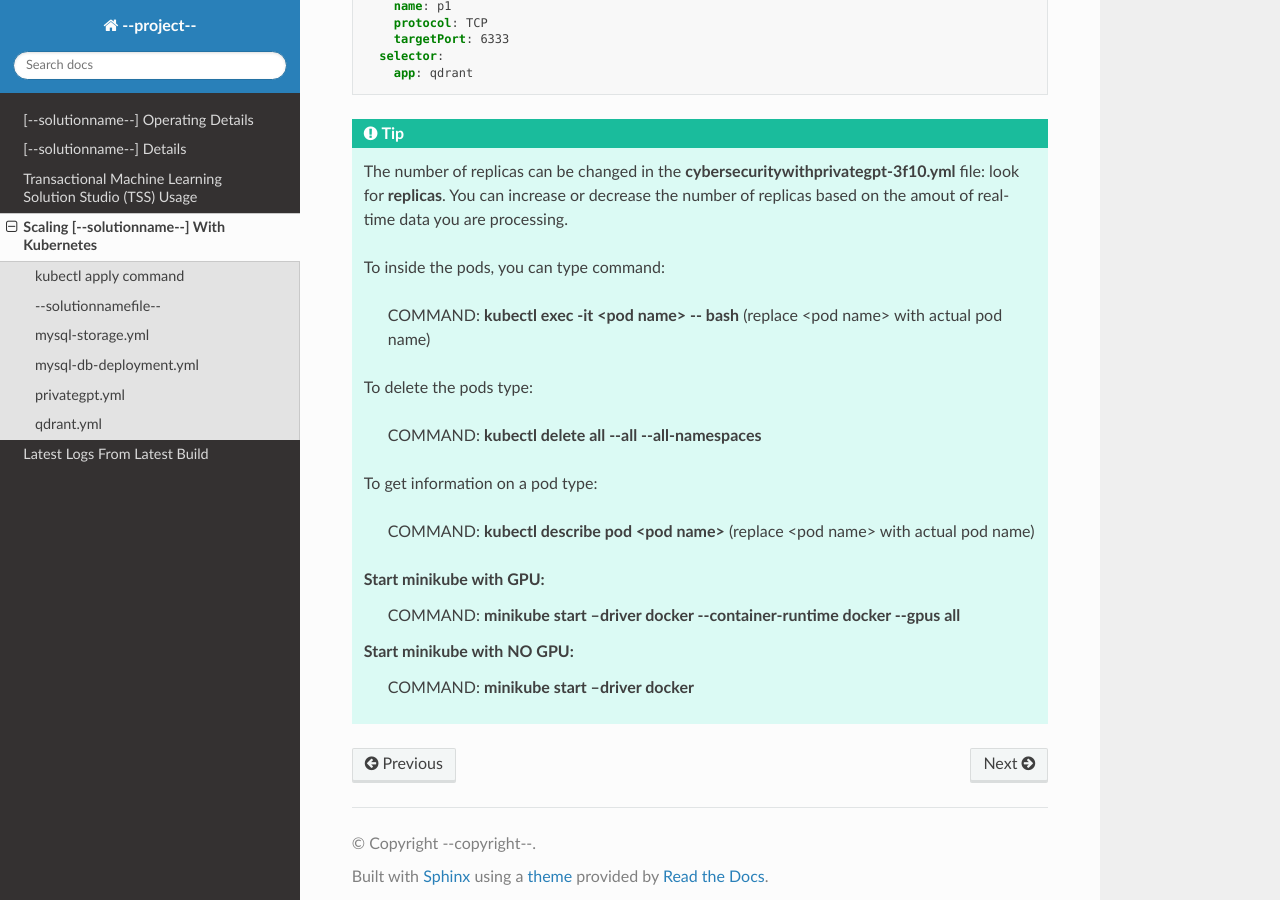
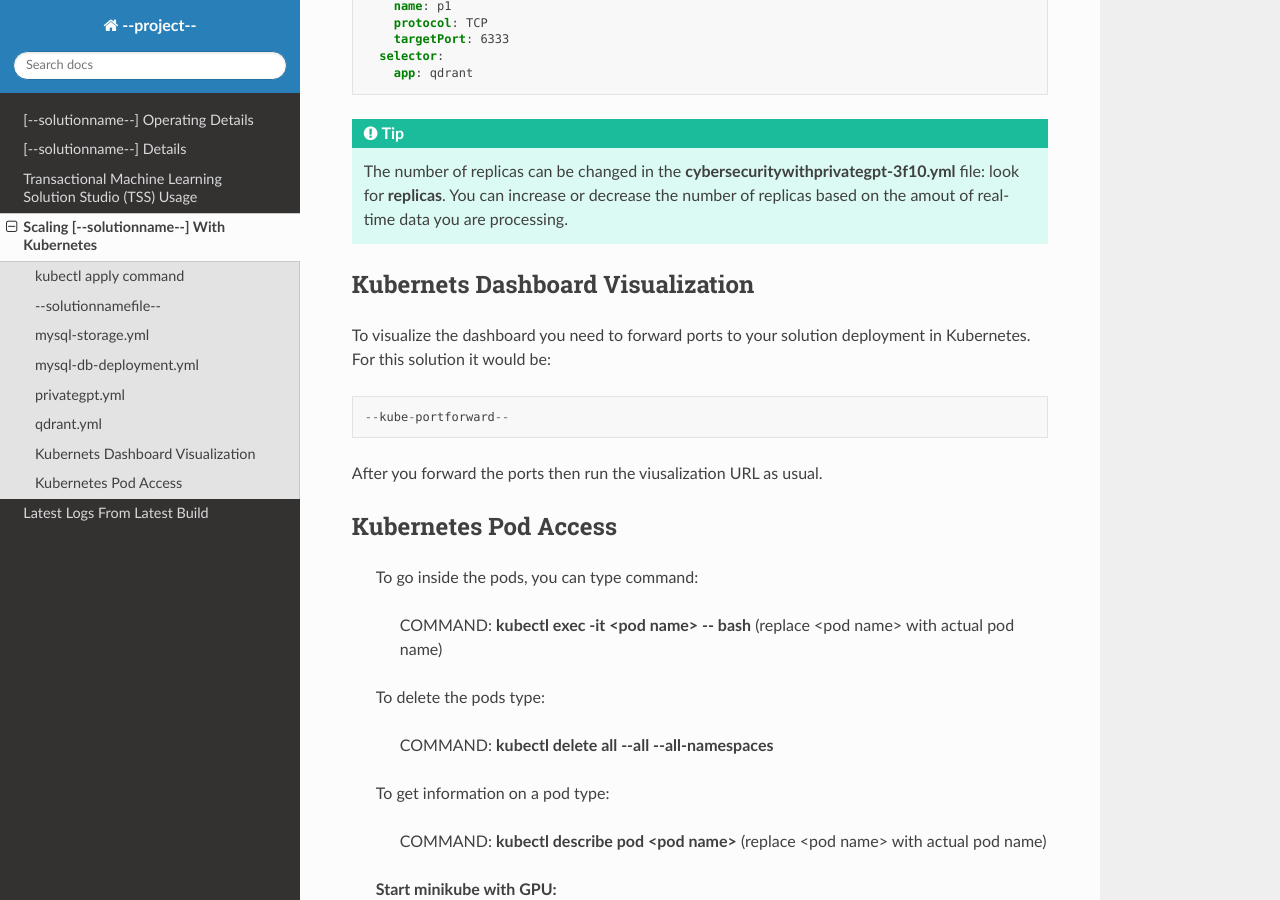
Before and after one commit to vanesalcb06/tssproject2-2b5c, a Sphinx documentation site: the page built from docs/source/kube.rst, in a window 1280 px wide and 900 px high, scrolled down 6138 px. Built offline with Sphinx 7.4.7 and the Read the Docs theme 3.1.0, drawn with Linux system fonts in a browser that asks for light colours.

Commit message:
Update kube.rst

```diff
--- a/docs/source/kube.rst
+++ b/docs/source/kube.rst
@@ -321,7 +321,21 @@ qdrant.yml
 .. tip::
    The number of replicas can be changed in the **cybersecuritywithprivategpt-3f10.yml** file: look for **replicas**.  You can increase or decrease the number of replicas based on the amout of real-time data you are processing.
 
-   To inside the pods, you can type command:
+Kubernets Dashboard Visualization
+----------------------------------
+
+To visualize the dashboard you need to forward ports to your solution deployment in Kubernetes.  For this solution it would be:
+
+.. code-block::
+
+   --kube-portforward--
+
+After you forward the ports then run the viusalization URL as usual.
+
+Kubernetes Pod Access
+---------------------
+
+   To go inside the pods, you can type command:
 
     COMMAND: **kubectl exec -it <pod name> \-\- bash** (replace <pod name> with actual pod name)
 
```
